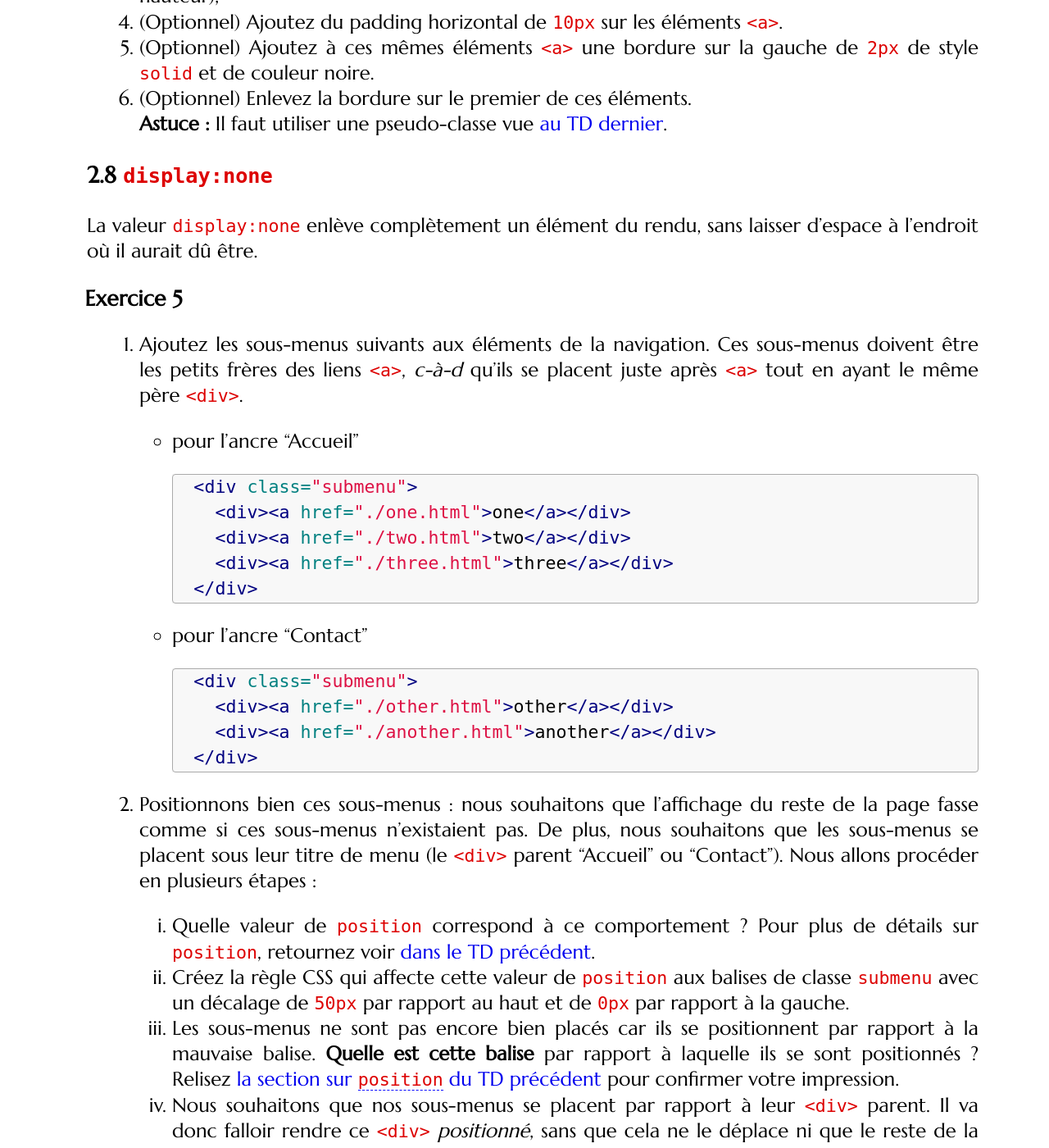
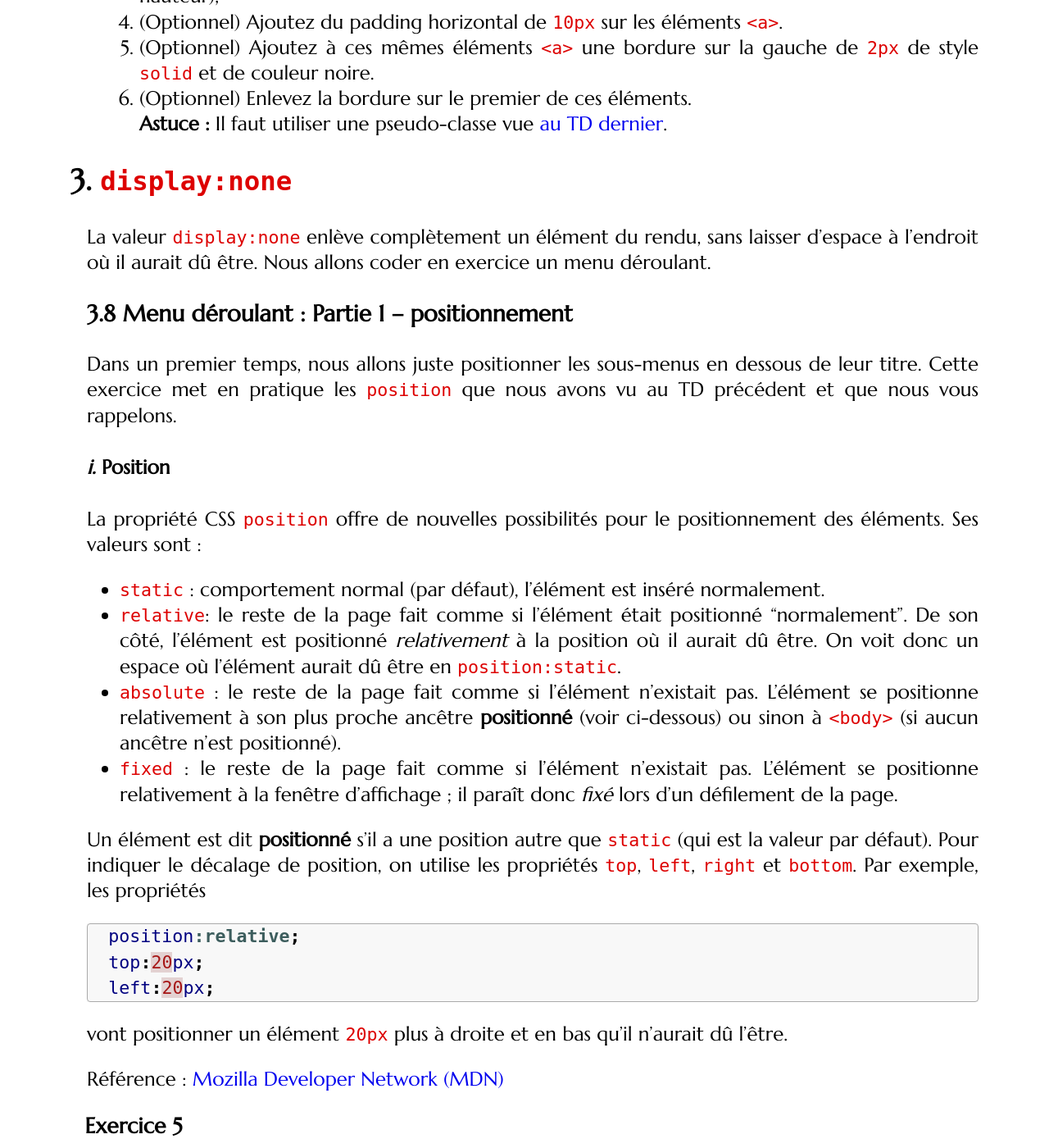
Before and after one commit to romainlebreton/R1.02-DeveloppementInterfacesWeb, a Jekyll site: the page built from tutorials/tutorial3.md, in a window 1280 px wide and 1400 px high, scrolled down 9963 px. Shown: the whole window at 82% size. Built offline with Jekyll 4.4.1, drawn with Linux system fonts in a browser that asks for light colours; some web fonts are replaced; comment, search, counter and statistics services are not loaded; some of the changed text lies outside the part shown.

Commit message:
Màj exercice sous-menu

````diff
--- a/tutorials/tutorial3.md
+++ b/tutorials/tutorial3.md
@@ -485,8 +485,9 @@
 1. Donnez aux `<div>` enfants de `<nav>` le display `inline`.
 1. Vous constatez des espaces entre les entrées du menu, ces derniers sont dû aux
 espaces dans le HTML, qui sont affichés lorsque les éléments sont `inline`.
-   **Une solution temporaire :** pour supprimer les espaces, changez le code des `<div>` enfant de
-   la balise `<nav>` en mettant des commentaires :
+   **Une solution temporaire (en attendant `display:flex`) :** pour supprimer
+   les espaces, changez le code des `<div>` enfant de la balise `<nav>` en
+   mettant des commentaires :
 
    ```html
    <nav>
@@ -496,8 +497,6 @@
  --><div><a href="./contact.html">Contact</a></div>
    </nav>
    ```
-
-   <!-- en attendant display flex (ou inline block)  -->
 
 1. Donnez au `<nav>` une hauteur de `50px` (`<nav>` est `block` donc on peut lui
    donner une hauteur),
@@ -522,11 +521,49 @@
 
 -->
 
-### `display:none`
+## `display:none`
 
 La valeur `display:none` enlève complètement un élément du rendu, sans laisser
-d'espace à l'endroit où il aurait dû être.
+d'espace à l'endroit où il aurait dû être. Nous allons coder en exercice un menu
+déroulant.
 
+### Menu déroulant : Partie 1 -- positionnement
+
+Dans un premier temps, nous
+allons juste positionner les sous-menus en dessous de leur titre. Cette exercice
+met en pratique les `position` que nous avons vu au TD précédent et que nous
+vous rappelons.
+
+#### Position
+
+La propriété CSS `position` offre de nouvelles possibilités pour le
+positionnement des éléments. Ses valeurs sont :
+
+* `static` : comportement normal (par défaut), l'élément est inséré normalement.
+* `relative`: le reste de la page fait comme si l'élément était positionné
+  "normalement". De son côté, l'élément est positionné *relativement* à la
+  position où il aurait dû être. On voit donc un espace où l'élément aurait dû
+  être en `position:static`.
+* `absolute` : le reste de la page fait comme si l'élément n'existait
+pas. L'élément se positionne relativement à son plus proche ancêtre
+<strong>positionné</strong> (voir ci-dessous) ou sinon à `<body>` (si aucun
+ancêtre n'est positionné).
+* `fixed` : le reste de la page fait comme si l'élément n'existait
+pas. L'élément se positionne relativement à la fenêtre d'affichage ; il paraît donc *fixé* lors d'un défilement de la page.
+
+Un élément est dit <strong>positionné</strong> s'il a une position autre que `static` (qui est la valeur par défaut).
+Pour indiquer le décalage de position, on utilise les propriétés `top`, `left`,
+`right` et `bottom`. Par exemple, les propriétés
+
+```css
+position:relative;
+top:20px;
+left:20px;
+```
+
+vont positionner un élément `20px` plus à droite et en bas qu'il n'aurait dû l'être.
+
+Référence : [Mozilla Developer Network (MDN)](https://developer.mozilla.org/fr/docs/Web/CSS/position)
 
 <div class="exercise">
 
@@ -577,6 +614,15 @@
         description précédente ? Créez la règle CSS et le menu doit être enfin
         bien placé.
       <!-- position:relative -->
+
+</div>
+
+### Menu déroulant : Partie 2 -- affichage lors du survol
+
+Nous allons maintenant nous servir de `display:none` pour afficher le sous-menu
+juste quand la souris est au dessus du titre correspondant.
+
+<div class="exercise">
 
 1. Donnez aux sous-menus la couleur de fond `#aca`. Puis masquez-les
    par défaut en CSS.
````
